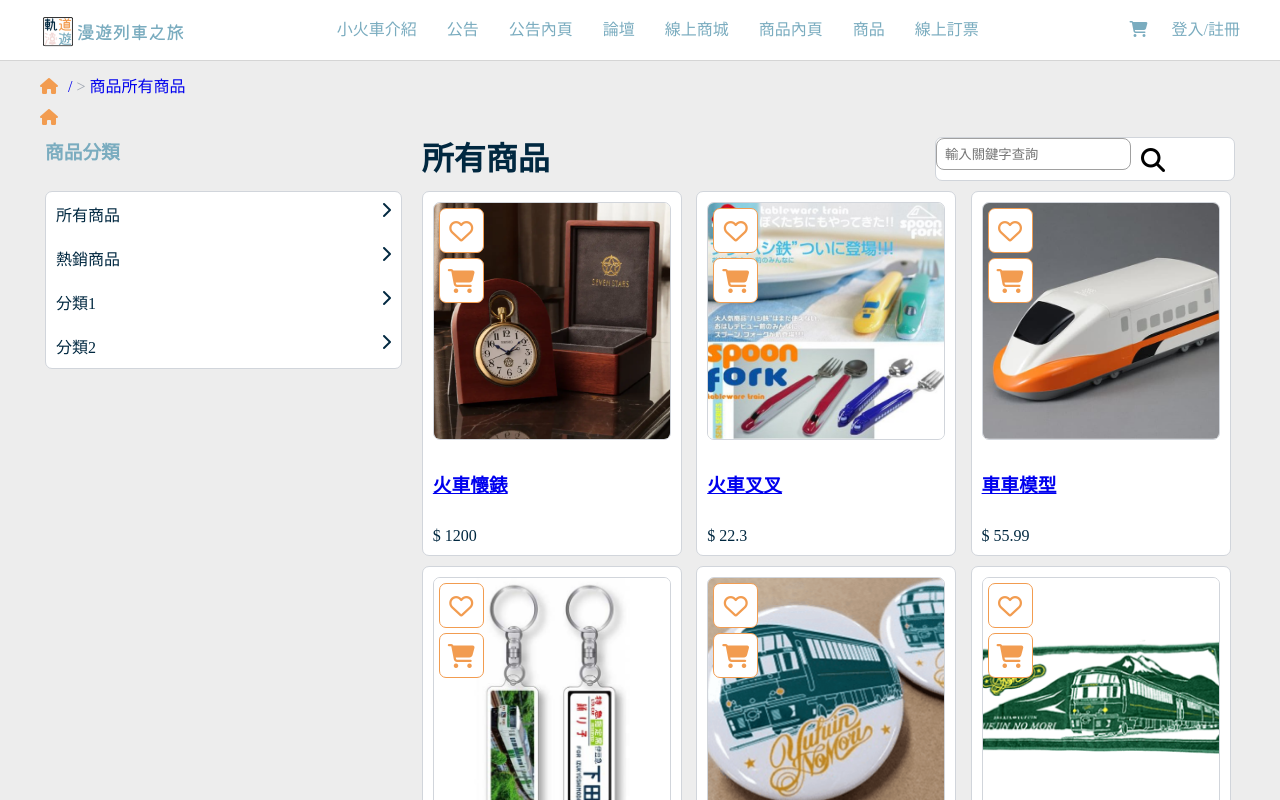
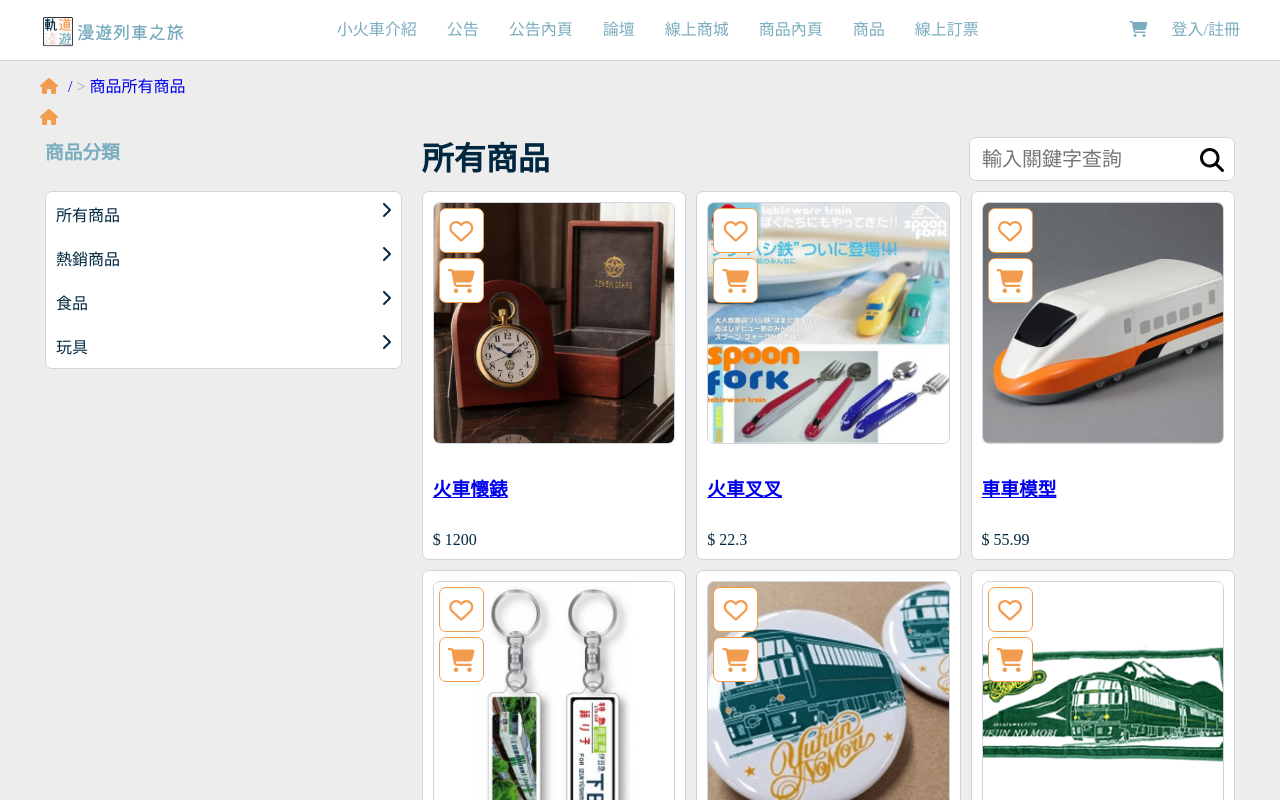
Before and after one commit to vicky5645/chd102-g1, a Vue app: page /product in a window 1280 px wide. Shown: the top 800 px of the page. Built offline with nearby package versions, Linux system fonts and the light colour scheme.

Commit message:
新增斷點函式

```diff
--- a/src/assets/scss/page/product_index.scss
+++ b/src/assets/scss/page/product_index.scss
@@ -24,6 +24,8 @@ main{
       }
   }
 }
+$topBarheight: 44px;
+//商品分類標題、container標題、搜尋框高度
 .container{
   display: flex;
   justify-content: space-between;
@@ -34,7 +36,7 @@ main{
   h3 {
       color: #7AACBF;
       margin-bottom: 10px;
-      height: 44px;
+      height: $topBarheight;
   }
 
   .categoryItem {
@@ -62,7 +64,7 @@ main{
       display: flex;
       justify-content: space-between;
       align-items: center;
-      height: 44px;
+      height: $topBarheight;
       margin-bottom: 10px;
       h2 {
           color: #012840;
@@ -71,8 +73,8 @@ main{
       }
 
       .searchBar {
-          width: 300px;
-          height: 44px;
+          width: calc(33.333333% - var(--gs-gap));
+          height: 100%;
           display: flex;
           border-radius: 7px;
           border: 1px solid #D1D5DB;
@@ -82,6 +84,7 @@ main{
           input[type="search"] {
               background-color: unset;
               width: 100%;
+              height: 100%;
               font-size: 20px;
               padding: 12px;
               border: none;
@@ -117,7 +120,7 @@ main{
 }
 
 .card{
-  width: 260px;
+  width: auto;
   padding: 10px;
   border: 1px solid #D1D5DB;
   box-sizing: border-box;
--- a/src/views/Product/ProductView.vue
+++ b/src/views/Product/ProductView.vue
@@ -22,11 +22,11 @@
         <div class="topBar">
           <h2>所有商品</h2>
           <div class="searchBar">
-            <input type="text" placeholder="輸入關鍵字查詢" v-model="searchText">
+            <input type="search" placeholder="輸入關鍵字查詢" v-model="searchText">
             <button @click="updateDisplay"><i class="fa-solid fa-magnifying-glass"></i>search</button>
           </div>
         </div>
-        <div v-if="productData.length > 0 && tabActive == 1" class="productList row row-cols-lg-3">
+        <div v-if="productData.length > 0 && tabActive == 1" class="productList row row-cols-lg-3 row-cols-2">
           <div v-for="item,index in productDisplay"
             :key="item.id"
             class="col">
@@ -49,7 +49,7 @@
             </div>
           </div>
         </div>
-        <div v-else-if="tabActive == 2" class="productList row row-cols-lg-3">
+        <div v-else-if="tabActive == 2" class="productList row row-cols-lg-3 row-cols-2">
           <div v-for="item,index in productDisplay"
             :key="item.id"
             class="col">
@@ -72,7 +72,7 @@
             </div>
           </div>
         </div>
-        <div v-else-if="tabActive == 3" class="productList row row-cols-lg-3">
+        <div v-else-if="tabActive == 3" class="productList row row-cols-lg-3 row-cols-2">
           <div v-for="item,index in productDisplay"
             :key="item.id"
             class="col" v-show="item.type === '食品'">
@@ -95,7 +95,7 @@
             </div>
           </div>
         </div>
-        <div v-else-if="tabActive == 4" class="productList row row-cols-lg-3">
+        <div v-else-if="tabActive == 4" class="productList row row-cols-lg-3 row-cols-2">
           <div v-for="item,index in productDisplay"
             :key="item.id"
             class="col">
@@ -171,8 +171,8 @@ export default {
       categoryItem: {
           1: "所有商品",
           2: "熱銷商品",
-          3: "分類1",
-          4: "分類2"
+          3: "食品",
+          4: "玩具"
       },
     }
   },
@@ -207,186 +207,4 @@ export default {
 </script>
 
 <style lang="scss" scoped>
-
-main{
-    max-width: 1200px;
-    margin: auto;
-}
-.breadCrumbs {
-    margin: 10px 0;
-
-    i {
-        color: #F29C50;
-        margin-right: 10px;
-    }
-
-    li {
-        &+li::before {
-            content: " > ";
-            color: #9CA3AF;
-        }
-
-        list-style: none;
-        display: inline;
-
-        a {
-            text-decoration: none;
-        }
-    }
-}
-.container{
-    display: flex;
-    justify-content: space-between;
-    // max-width: 1200px;
-}
-.category {
-    width: 30%;
-    h3 {
-        color: #7AACBF;
-        margin-bottom: 10px;
-        height: 44px;
-    }
-
-    .categoryItem {
-        background-color: #fff;
-        border: 1px solid #D1D5DB;
-        border-radius: 7px;
-        box-sizing: border-box;
-
-        li {
-            padding: 10px;
-            display: flex;
-            justify-content: space-between;
-            cursor: pointer;
-
-            &:hover {
-                background-color: #b1cde233;
-            }
-        }
-    }
-}
-
-.product {
-    width: 68.333333%;
-    .topBar {
-        display: flex;
-        justify-content: space-between;
-        align-items: center;
-        height: 44px;
-        margin-bottom: 10px;
-        h2 {
-            color: #012840;
-            font-size: 32px;
-            line-height: 36px;
-        }
-        .searchBar {
-            width: 300px;
-            height: 44px;
-            display: flex;
-            border-radius: 7px;
-            border: 1px solid #D1D5DB;
-            box-sizing: border-box;
-            background-color: #fff;
-
-            input[type="search"] {
-                background-color: unset;
-                width: 100%;
-                font-size: 20px;
-                padding: 12px;
-                border: none;
-
-                &::-webkit-search-cancel-button,
-                &::-webkit-search-decoration {
-                    display: none;
-                }
-
-                &:focus {
-                    outline: none;
-                }
-            }
-
-            button {
-                padding: 10px;
-                background-color: unset;
-                border: none;
-                font-size: 0;
-                cursor: pointer;
-
-                &:hover i {
-                    color: #F29C50;
-                    transform: scale(1.1);
-                }
-
-                i {
-                    font-size: 24px;
-                }
-            }
-        }
-    }
-}
-
-.card{
-    width: 260px;
-    padding: 10px;
-    border: 1px solid #D1D5DB;
-    box-sizing: border-box;
-    border-radius: 7px;
-    background-color: #fff;
-    box-shadow: 10px #00000033;
-    &:hover{
-        transform: scale(1.02);
-        transition: .2s;
-        box-shadow: 2px 2px 10px #00000033;
-    }
-    .cradPic{
-        border-radius: 7px;
-        border: 1px solid #D1D5DB;
-        box-sizing: border-box;
-        overflow: hidden;
-        margin-bottom: 30px;
-        aspect-ratio: 1/1;
-        position: relative;
-        $btnSize: 45px;
-        //收藏及購物車的長寬
-        img{
-            display: block;
-            width: 100%;
-            height: 100%;
-            object-fit: cover;
-        }
-        .cardFavorite,
-        .cardCart{
-            font-size: 24px;
-            position: absolute;
-            width: $btnSize;
-            height: $btnSize;
-            background-color: #fff;
-            color: #F29C50;
-            border: 1px solid #F29C50;;
-            border-radius: 7px;
-            left: 5px;
-            top: 5px;
-            display: flex;
-            justify-content: center;
-            align-items: center;
-            svg{
-                fill: #F29C50;
-            }
-        }
-        .cardCart{
-            top: calc($btnSize + 10px);
-
-        }
-    }
-    h3{
-        margin-bottom: 30px;
-    }
-    .price{
-        span{
-            &::before {
-                content: " $ ";
-            }
-        }
-    }
-}
 </style>
```
